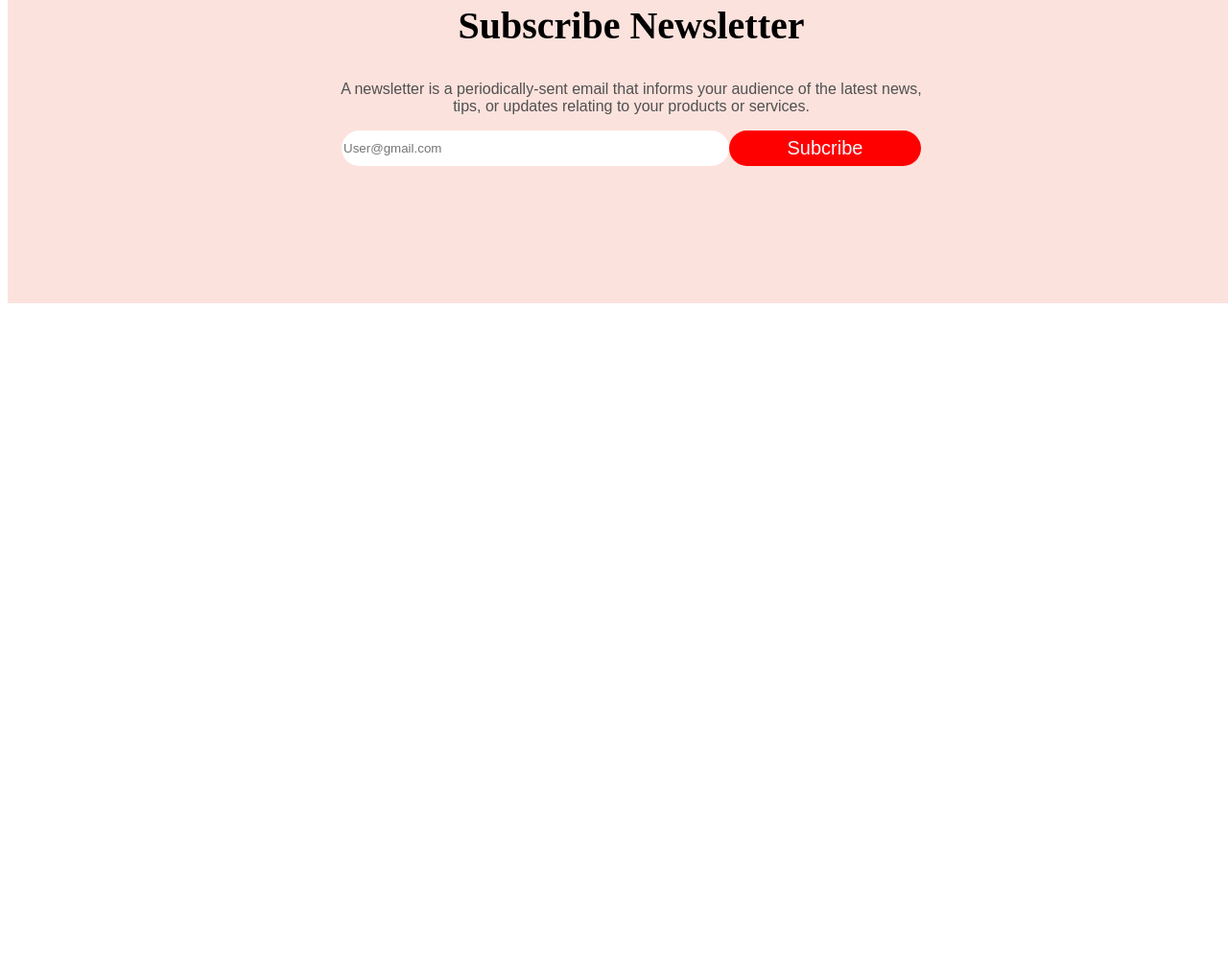
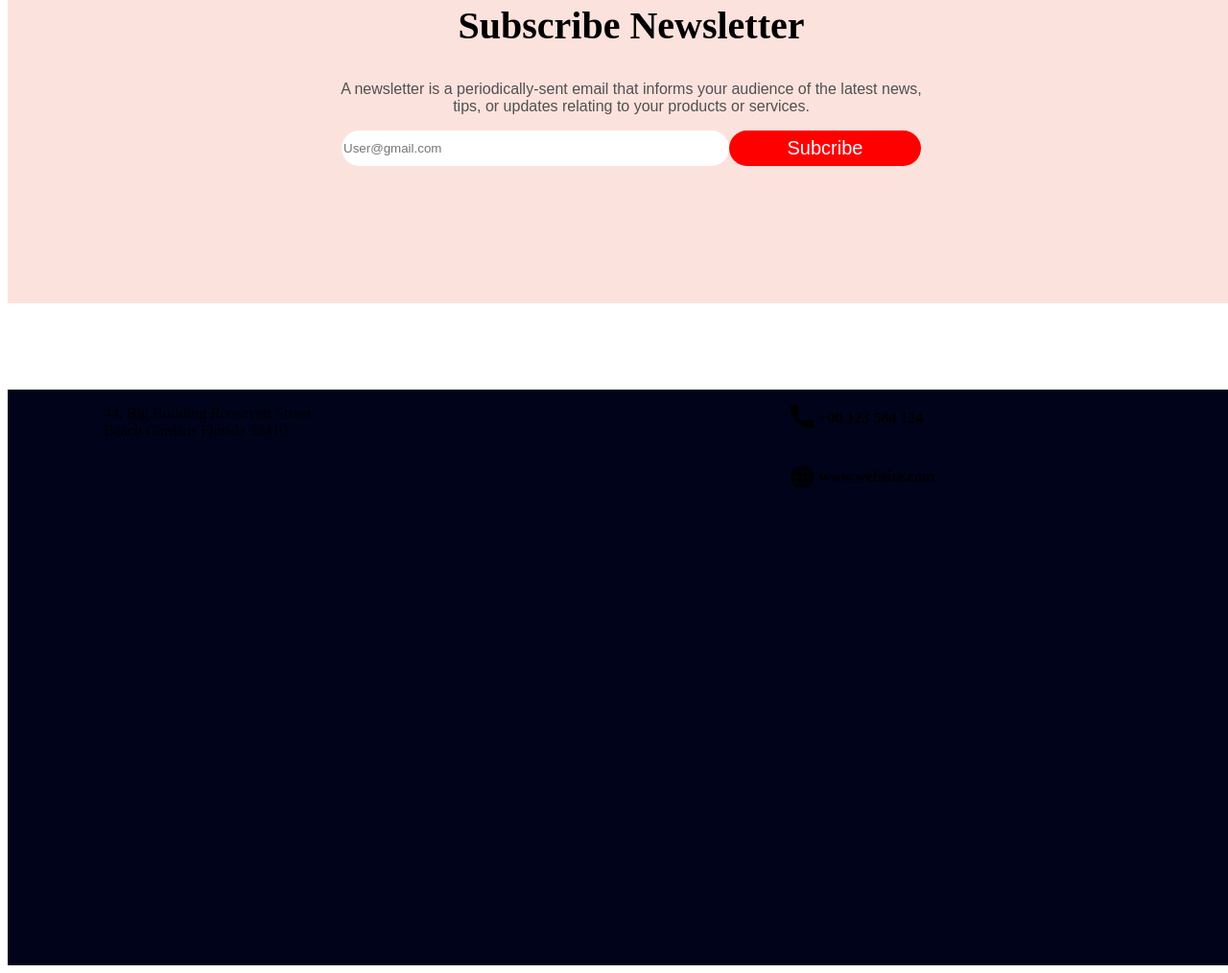
Before and after one commit to minhazapon/PH-assignment-1, a plain HTML site: page index.html in a window 1280 px wide. Shown: the part 4360-5374 px from the top of the page at 96% size. Before the commit the page ends 4684 px from the top, so only its background shows below. Drawn offline with Linux system fonts and the light colour scheme.

Commit message:
added footer

```diff
--- a/index.html
+++ b/index.html
@@ -258,9 +258,56 @@
 
 
     </main>
+    <br>
+    <br>
+    <br>
+    <br>
+    <br>
+
+    <footer class="fback">
 
 
-    <footer>
+        <div class="awp">
+
+         <div>
+            <P> 44, Big Building Roosevelt Street<br>
+                Beach Gardens Florida 33410   </P>
+
+
+         </div>
+
+
+
+         <div>
+         <div class="call">
+               <div>
+               <img class="c" src="images/c.png.png" alt=""  height="24px" width="24px">
+               </div>
+
+               <div>
+               <h4> +00 123 584 124  </h4>
+               </div>
+
+
+
+         </div>
+
+         <div class="w">
+             <img  src="images/w.png.png" alt="" height="24px" width="24px">
+
+             <h4> www.website.com  </h4>
+
+
+         </div>
+
+        </div>
+
+
+        </div>
+
+
+
+
 
 
 
--- a/style.css
+++ b/style.css
@@ -261,3 +261,45 @@
 
 
 }
+
+.c{
+    color: blueviolet;
+
+
+}
+
+.call{
+      display: flex;
+      gap: 5px;
+      align-items: center;
+
+
+}
+
+.w{
+    display: flex;
+    gap: 5px;
+    align-items: center;
+
+
+}
+
+.awp{
+     display: flex;
+     gap: 500px;
+     padding-left: 100px;
+
+
+}
+
+
+.fback{
+        background-color: rgb(1, 3, 27);
+        background-size: cover;
+        height: 600px;
+        width: 1300px;
+
+
+
+
+}
```
Also changed, not shown: images/c.png.png (added), images/global.png (added), images/w.png.png (added).
